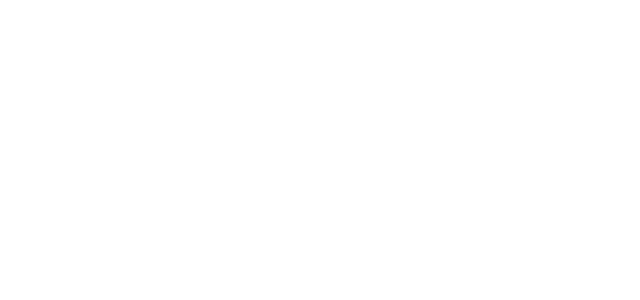
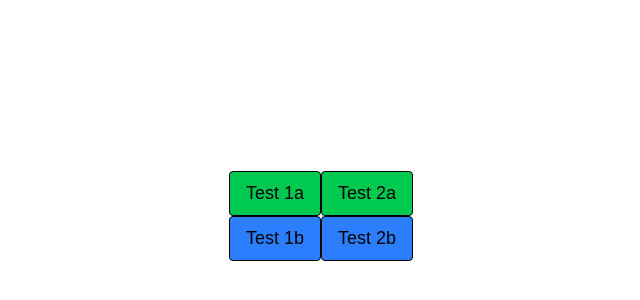
Before and after one commit to SkyBlue43/research-mandarin-app, a Next.js app: page / in a window 1280 px wide. Shown: the part 184-484 px from the top of the page, without its empty margins (319-959 px from the left). Built offline with nearby package versions, Linux system fonts and the light colour scheme.

Commit message:
Set up a test folder and added buttons to that route

```diff
--- a/src/app/page.tsx
+++ b/src/app/page.tsx
@@ -1,6 +1,43 @@
+'use client'
+
+import { useRouter } from 'next/navigation'
+
 export default function Home() {
+  const router = useRouter();
+
+
+
   return (
-    <div>
+    <div className="h-screen flex justify-center items-center">
+      <div className='flex flex-row'>
+        <div className='flex flex-col'>
+          <button
+            className="bg-green-500 hover:bg-green-600 text-[18px] text-black border rounded p-2 bolded px-4"
+            onClick={() => router.push('/test?choice=1a')}>
+            Test 1a
+          </button>
+
+          <button
+            className="bg-blue-500 hover:bg-blue-600 text-[18px] text-black border rounded p-2 bolded px-4"
+            onClick={() => router.push('/test?choice=1b')}>
+            Test 1b
+          </button>
+        </div>
+
+        <div className='flex flex-col'>
+          <button
+            className="bg-green-500 hover:bg-green-600 text-[18px] text-black border rounded p-2 bolded px-4"
+            onClick={() => router.push('/test?choice=2a')}>
+            Test 2a
+          </button>
+
+          <button
+            className="bg-blue-500 hover:bg-blue-600 text-[18px] text-black border rounded p-2 bolded px-4"
+            onClick={() => router.push('/test?choice=2b')}>
+            Test 2b
+          </button>
+        </div>
+      </div>
     </div>
   );
 }
--- /dev/null
+++ b/src/app/test/page.tsx
@@ -0,0 +1,14 @@
+'use client'
+
+import { useSearchParams } from 'next/navigation'
+
+export default function TestPage() {
+  const searchParams = useSearchParams();
+  const choice = searchParams.get('choice');
+
+  return (
+    <div className="p-8">
+      <h1 className="text-xl font-bold">You selected: {choice}</h1>
+    </div>
+  );
+}
```
